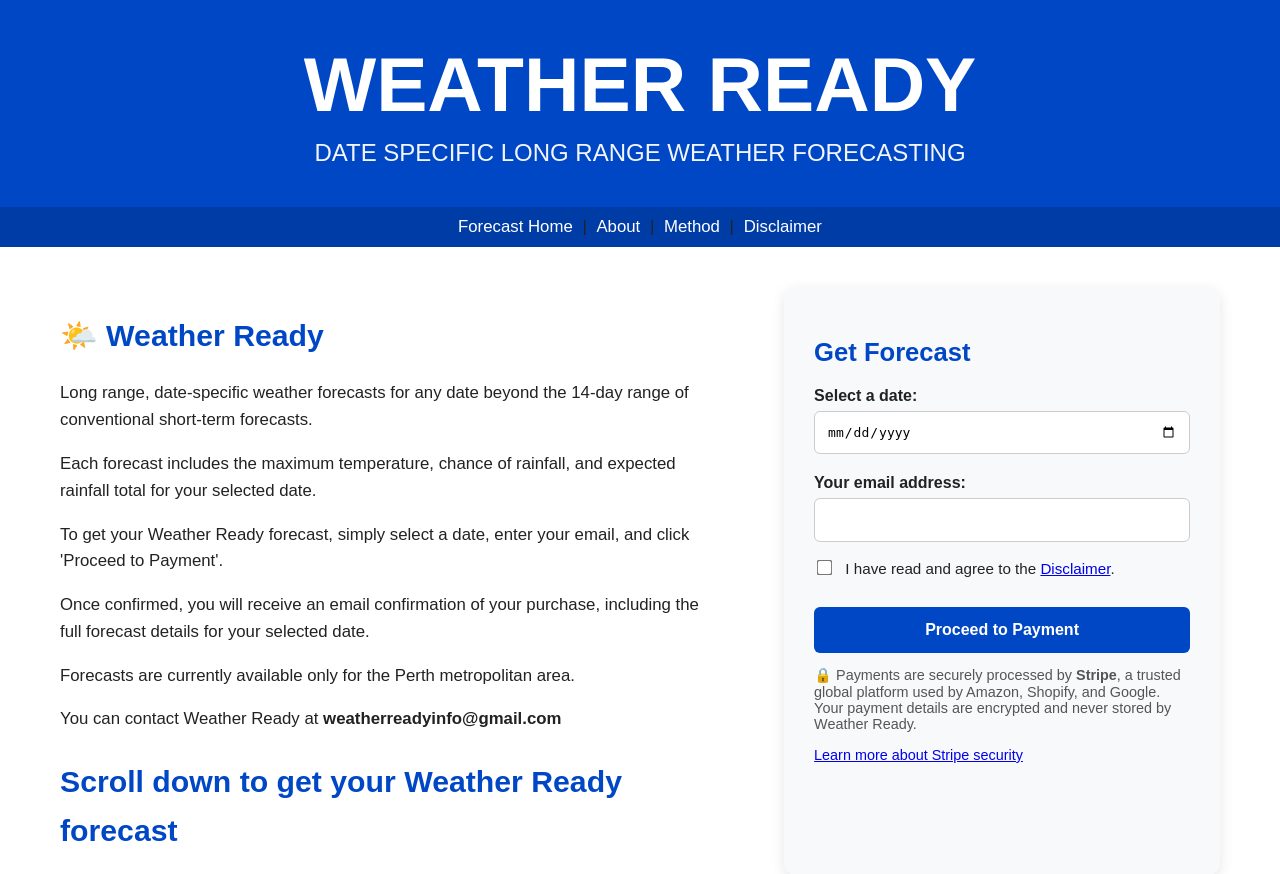
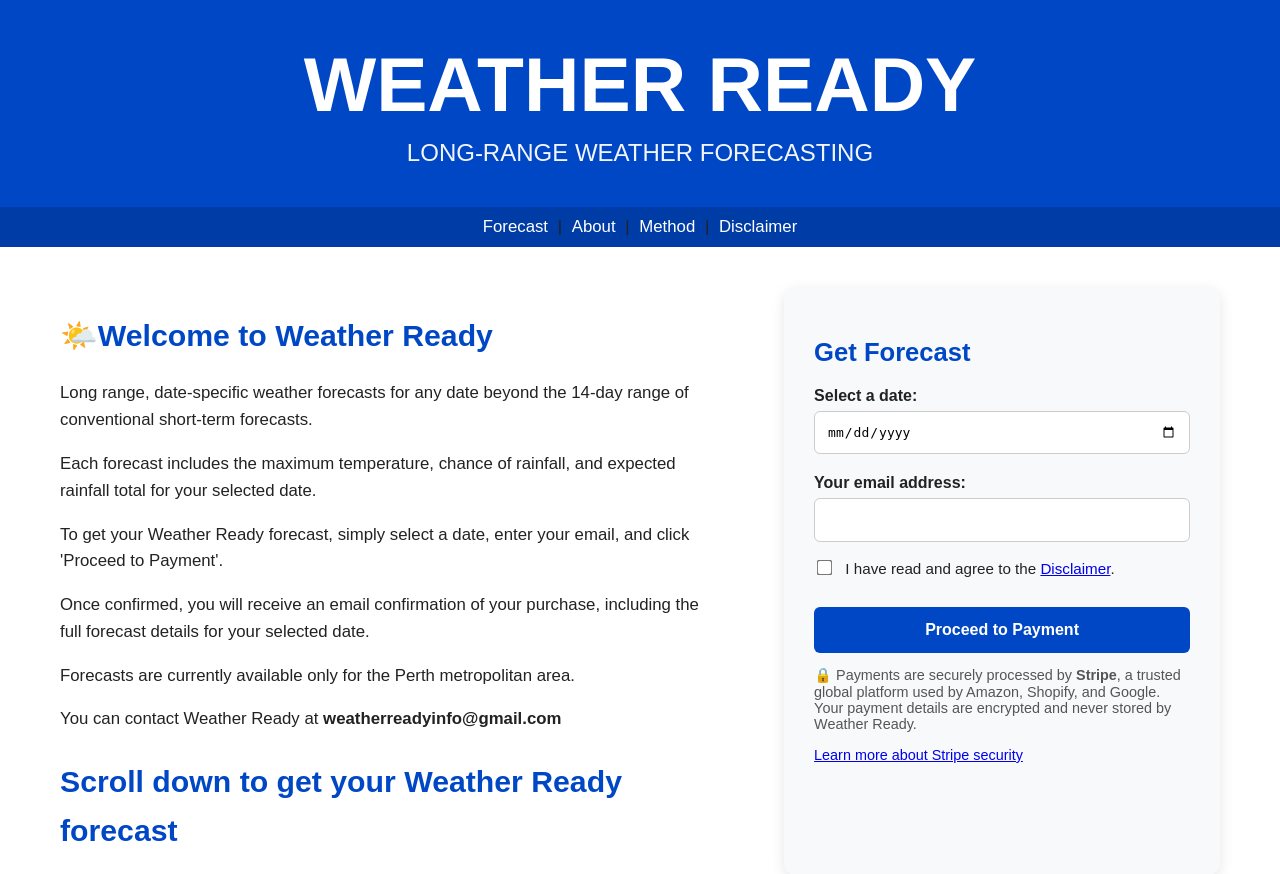
Before and after one commit to jack292929292/weatherready-site, a Flask app: page / in a window 1280 px wide. Shown: the top 874 px of the page. Run offline with Flask 3, Linux system fonts and the light colour scheme.

Commit message:
Update index.html

```diff
--- a/templates/index.html
+++ b/templates/index.html
@@ -5,7 +5,7 @@
   <meta http-equiv="Cache-Control" content="no-store, no-cache, must-revalidate, max-age=0">
   <meta http-equiv="Pragma" content="no-cache">
   <meta http-equiv="Expires" content="0">
-  <title>Weather Ready - Forecast Home</title>
+  <title>Weather Ready - Forecast</title>
   <meta name="viewport" content="width=device-width, initial-scale=1.0" />
   <style>
     :root {
@@ -192,12 +192,12 @@
   <header>
     <div class="brand">
       <h1>WEATHER READY</h1>
-      <span>DATE SPECIFIC LONG RANGE WEATHER FORECASTING</span>
+      <span>LONG-RANGE WEATHER FORECASTING</span>
     </div>
   </header>
 
   <nav class="condensed-subnav">
-    <a href="/">Forecast Home</a> |
+    <a href="/">Forecast</a> |
     <a href="/forecast_accuracy">About</a> |
     <a href="/important_delivery_information">Method</a> |
     <a href="/legal_disclaimers">Disclaimer</a>
@@ -205,7 +205,7 @@
 
   <main>
     <div class="welcome">
-      <h2>🌤️ Weather Ready </h2>
+      <h2>🌤️Welcome to Weather Ready</h2>
       <p>Long range, date-specific weather forecasts for any date beyond the 14-day range of conventional short-term forecasts.</p>
       <p>Each forecast includes the maximum temperature, chance of rainfall, and expected rainfall total for your selected date.</p>
       <p>To get your Weather Ready forecast, simply select a date, enter your email, and click 'Proceed to Payment'.</p>
```
